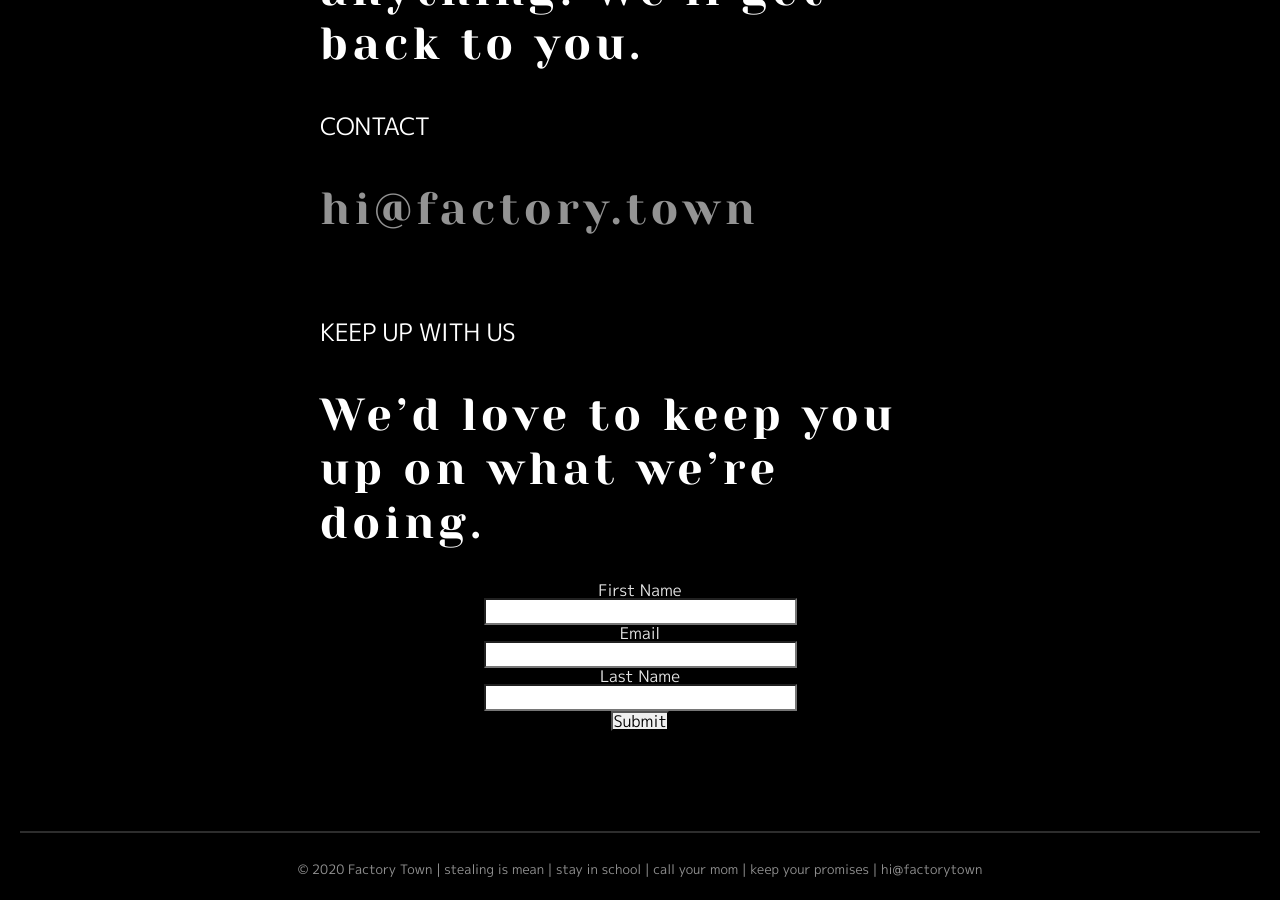
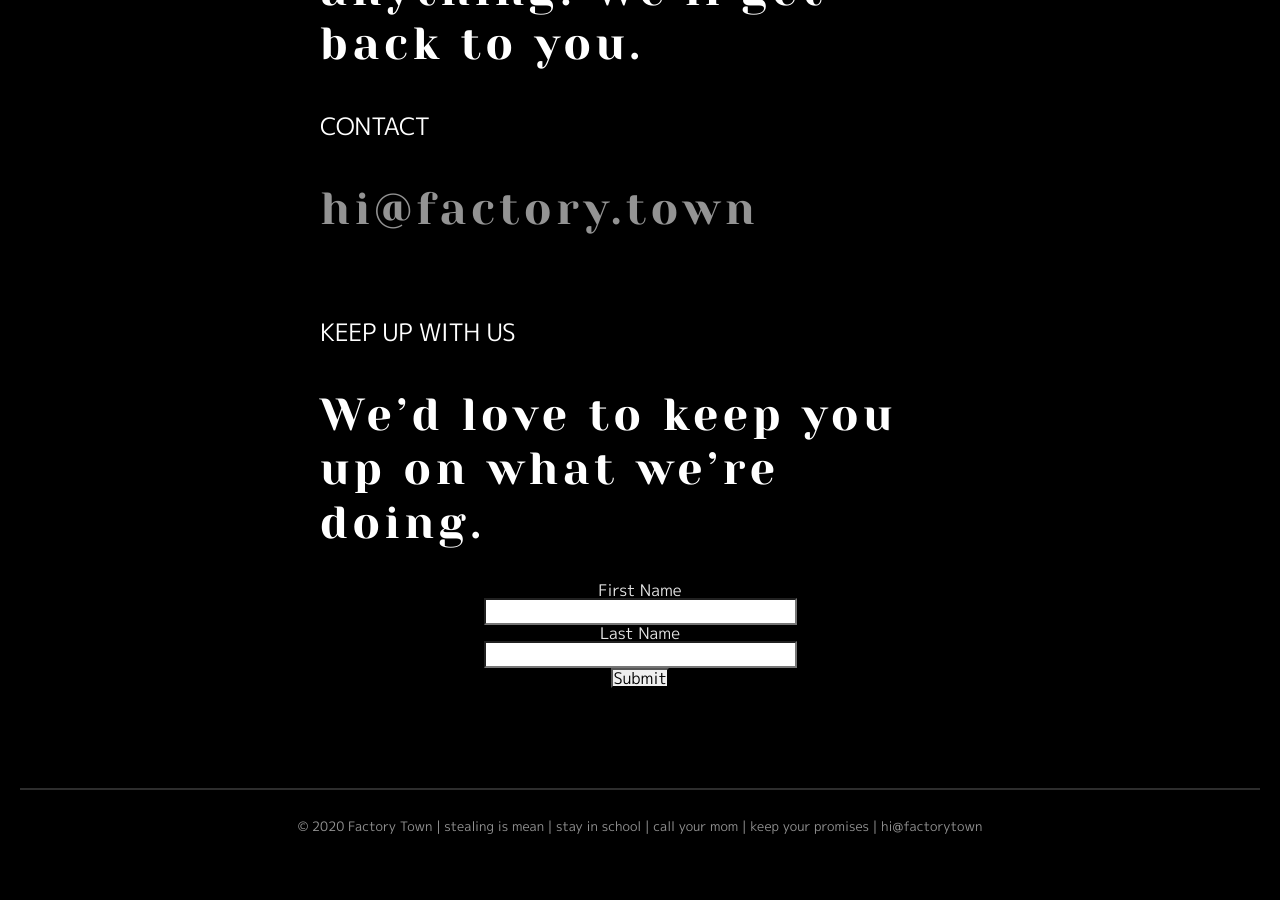
Before and after one commit to factorytown/factorytown.github.io, a Jekyll site: the page built from _pages/about.md, in a window 1280 px wide and 900 px high, scrolled down 1728 px. Built offline with Jekyll 4.4.1, drawn with Linux system fonts in a browser that asks for light colours; nearby versions of some CDN libraries; after the commit the page ends 2585 px from its top, so only the background shows below that.

Commit message:
Updated About

```diff
--- a/_pages/about.md
+++ b/_pages/about.md
@@ -33,11 +33,13 @@
 	<label for="name">First Name</label><br/>
 	<input type="text" name="name" id="name"/>
 	<br/>
+<label for="last">Last Name</label><br/>
+<input type="text" name="last" id="last"/><br/><div style="display:none;">
+
 	<label for="email">Email</label><br/>
 	<input type="email" name="email" id="email"/>
 <br/>
-<label for="last">Last Name</label><br/>
-<input type="text" name="last" id="last"/><br/><div style="display:none;">
+
 	<label for="hp">HP</label><br/>
 	<input type="text" name="hp" id="hp"/>
 	</div>
```
